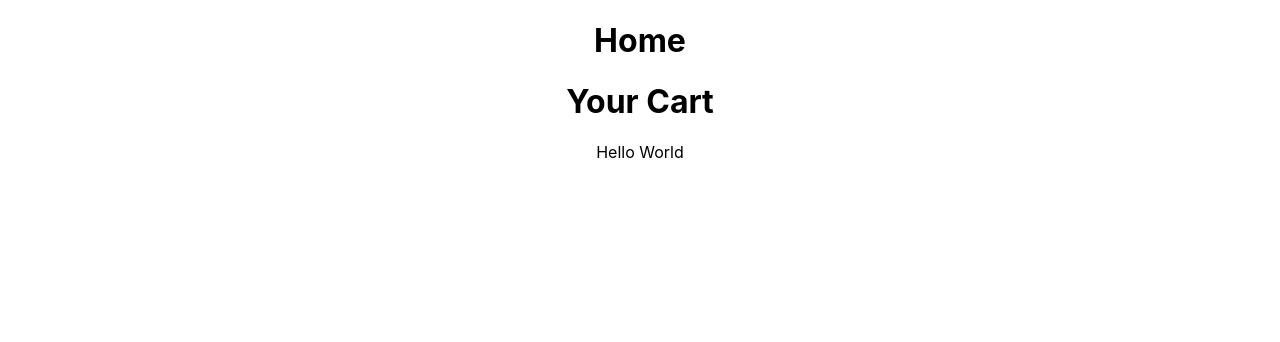
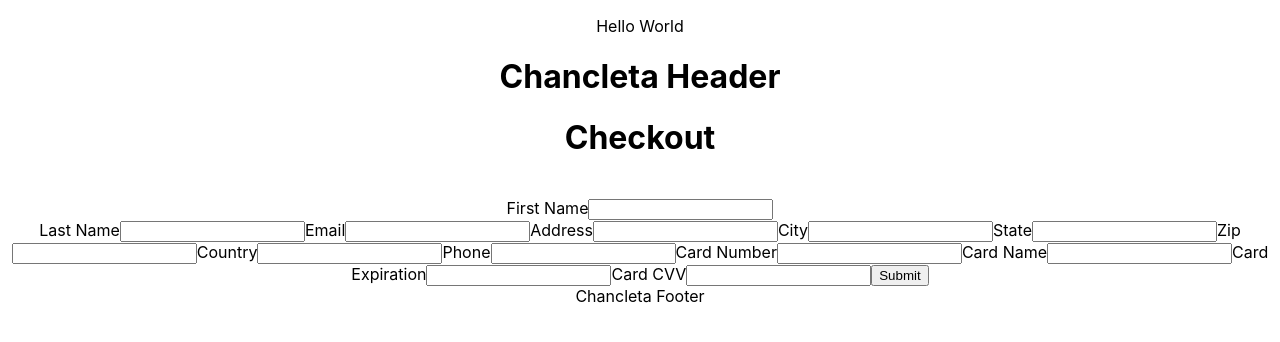
Before and after one commit to ninajavier/chancletaResurrected, a React (Create React App) app: page /checkout in a window 1280 px wide. Shown: the top 342 px of the page. Built offline with nearby package versions, Linux system fonts and the light colour scheme.

Commit message:
Checkout page

```diff
--- a/package.json
+++ b/package.json
@@ -8,6 +8,7 @@
     "@testing-library/user-event": "^13.5.0",
     "react": "^18.2.0",
     "react-dom": "^18.2.0",
+    "react-router-dom": "^6.8.2",
     "react-scripts": "5.0.1",
     "web-vitals": "^2.1.4"
   },
--- a/src/App.js
+++ b/src/App.js
@@ -2,17 +2,32 @@ import './App.css';
 import React from 'react';
 import Home from './components/pages/Home';
 import Cart from './components/pages/Cart';
-import CheckOut from './components/pages/CheckOut';
-import ExclusiveForm from './components/pages/ExclusiveForm';
+import Checkout from './components/pages/Checkout';
+import Header from './components/common/Header'
+import Footer from './components/common/Footer'
+
+import {BrowserRouter, Routes, Route} from 'react-router-dom'
+
+
 
 function App() {
   return (
     <div className="App">
-      <Home />
-      <Cart />
-      <CheckOut />
-      <ExclusiveForm />
-      <p>Hello World</p>
+
+
+
+        <p>Hello World</p>
+      <BrowserRouter>
+        <Header/>
+        <Routes>
+          <Route path='/' element={<Home /> } />
+          <Route path='/checkout' element={<Checkout />} />
+          <Route path='/cart' element={ <Cart /> } />
+
+          {/* <ExclusiveForm />           */}
+        </Routes>
+        <Footer/>
+      </BrowserRouter>
     </div>
   );
 }
--- a/src/components/common/Footer.js
+++ b/src/components/common/Footer.js
@@ -3,7 +3,7 @@ import React from 'react'
 const Footer = () => {
   return (
     <div>
-
+      Chancleta Footer
     </div>
   )
 }
--- a/src/components/common/Header.js
+++ b/src/components/common/Header.js
@@ -3,7 +3,7 @@ import React from 'react'
 const Header = () => {
   return (
     <div>
-
+      <h1>Chancleta Header</h1>
     </div>
   )
 }
--- a/src/components/pages/Checkout.js
+++ b/src/components/pages/Checkout.js
@@ -1,11 +1,158 @@
 import React from 'react';
+import { useState } from 'react';
 
-function Checkout() {
+const Checkout = () => {
+
+    const [firstName, setFirstName] = useState('');
+    const [lastName, setLastName] = useState('');
+    const [email, setEmail] = useState('');
+    const [address, setAddress] = useState('');
+    const [city, setCity] = useState('');
+    const [state, setState] = useState('');
+    const [zip, setZip] = useState('');
+    const [country, setCountry] = useState('');
+    const [phone, setPhone] = useState('');
+    const [cardNumber, setCardNumber] = useState('');
+    const [cardName, setCardName] = useState('');
+    const [cardExp, setCardExp] = useState('');
+    const [cardCvv, setCardCvv] = useState('');
+
+    const handleSubmit = (e) => {
+        e.preventDefault();
+        setFirstName('');
+        setLastName('');
+        setEmail('');
+        setAddress('');
+        setCity('');
+        setState('');
+        setZip('');
+        setCountry('');
+        setPhone('');
+        setCardNumber('');
+        setCardName('');
+        setCardExp('');
+        setCardCvv('');
+        window.alert('Thank you for your purchase!');
+
+    }
+
     return (
-        <div>
+        <div className='checkout'>
+            <form onSubmit={handleSubmit}>
+                <h1>Checkout</h1>
+                <br/>
+                <label for='firstName'>First Name</label>
+                <input required
+                    type='text'
+                    id='firstName'
+                    name='firstName'
+                    value={firstName}
+                    onChange={(e) => setFirstName(e.target.value)}
+                />
+                <br/>
+                <label for='lastName'>Last Name</label>
+                <input required
+                    type='text'
+                    id='lastName'
+                    name='lastName'
+                    value={lastName}
+                    onChange={(e) => setLastName(e.target.value)}
+                />
+                 <label for='email'>Email</label>
+                <input required
+                    type='email'
+                    id='email'
+                    name='email'
+                    value={email}
+                    onChange={(e) => setEmail(e.target.value)}
+                />
+                <label for='address'>Address</label>
+                <input required
+                    type='text'
+                    id='address'
+                    name='address'
+                    value={address}
+                    onChange={(e) => setAddress(e.target.value)}
+                />
+                <label for='city'>City</label>
+                <input required
+                    type='text'
+                    id='city'
+                    name='city'
+                    value={city}
+                    onChange={(e) => setCity(e.target.value)}
+                />
+                <label for='state'>State</label>
+                <input required
+                    type='text'
+                    id='state'
+                    name='state'
+                    value={state}
+                    onChange={(e) => setState(e.target.value)}
+                />
+                <label for='zip'>Zip</label>
+                <input required
+                    type='number'
+                    id='zip'
+                    name='zip'
+                    value={zip}
+                    onChange={(e) => setZip(e.target.value)}
+                />
+                <label for='country'>Country</label>
+                <input required
+                    type='text'
+                    id='country'
+                    name='country'
+                    value={country}
+                    onChange={(e) => setCountry(e.target.value)}
+                />
+                <label for='phone'>Phone</label>
+                <input required
+                    type='phone'
+                    id='phone'
+                    name='phone'
+                    value={phone}
+                    onChange={(e) => setPhone(e.target.value)}
+                />
+                <label for='cardNumber'>Card Number</label>
+                <input required
+                    type='number'
+                    id='cardNumber'
+                    name='cardNumber'
+                    value={cardNumber}
+                    onChange={(e) => setCardNumber(e.target.value)}
+                />
+                <label for='cardName'>Card Name</label>
+                <input required
+                    type='text'
+                    id='cardName'
+                    name='cardName'
+                    value={cardName}
+                    onChange={(e) => setCardName(e.target.value)}
+                />
+                <label for='cardExp'>Card Expiration</label>
+                <input required
+                    type='text'
+                    id='cardExp'
+                    name='cardExp'
+                    value={cardExp}
+                    onChange={(e) => setCardExp(e.target.value)}
+                />
+                <label for='cardCvv'>Card CVV</label>
+                <input required
+                    type='text'
+                    id='cardCvv'
+                    name='cardCvv'
+                    value={cardCvv}
+                    onChange={(e) => setCardCvv(e.target.value)}
+                />
+                <button type='submit'>Submit</button>
 
-        </div>
-    );
+            </form>
+
+      </div>
+  )
+
 }
 
 export default Checkout;
```
Also changed, not shown: src/components/common/Darkmode.js (added, +9 -0 lines), 1 other file (tests, documents, lock files or other folders).
